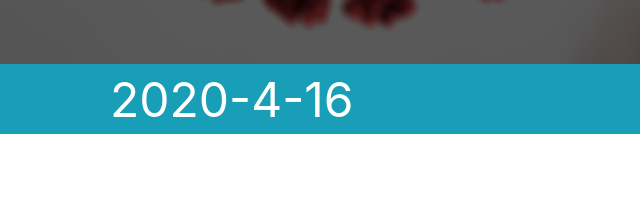
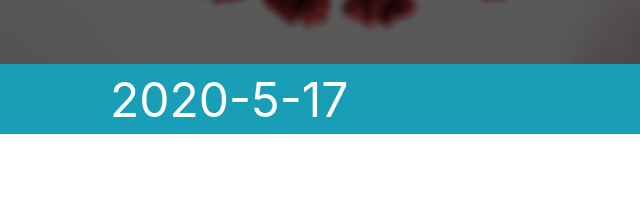
Before and after one commit to pmy02/covid-19, a plain HTML site: page index.html in a window 1280 px wide. Shown: the part 736-952 px from the top of the page, 0-640 px from the left. Drawn offline with Linux system fonts and the light colour scheme.

Commit message:
Update index.html

```diff
--- a/index.html
+++ b/index.html
@@ -84,7 +84,7 @@
 
       <nav id="nav-menu-container">
         <ul class="nav-menu">
-          <font size=7><font color=white>2020-4-16</font></font>
+          <font size=7><font color=white>2020-5-17</font></font>
         </ul>
       </nav>
       <!-- #nav-menu-container -->
```
